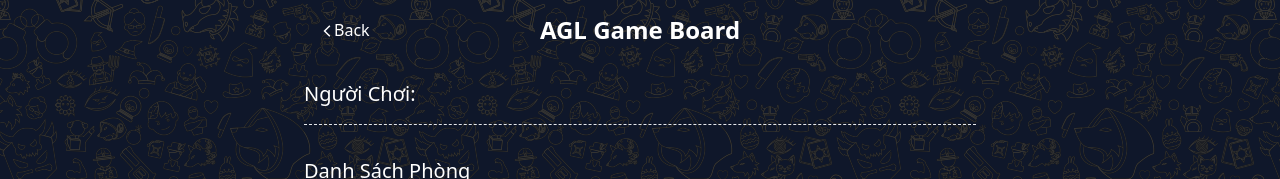
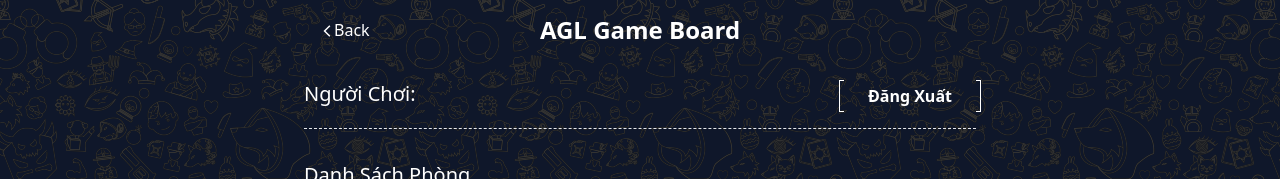
Before and after one commit to thanhquyagl/board-game-app, a Next.js app: page /rooms in a window 1280 px wide. Shown: the top 179 px of the page. Built offline with nearby package versions, Linux system fonts and the light colour scheme; no server answers; the database is empty.

Commit message:
up function logout player

```diff
--- a/components/MessagesList.tsx
+++ b/components/MessagesList.tsx
@@ -53,8 +53,27 @@ const MessagesList: React.FC<Props> = ({ roomId, playerId, players }) => {
   }, [messages]);
 
   return (
-    <div className="text-center">
-      <div className="border border-slate-500 mb-2 h-[300px] bg-slate-950 p-2 text-left overflow-y-auto scrollbar-cumtor">
+    <div className="flex flex-col-reverse">
+
+      <label className="relative peer">
+        <input
+          type="text"
+          className="border bg-transparent w-full py-3 pl-4 pr-11 focus:outline-none"
+          value={newMessage}
+          onChange={(e) => setNewMessage(e.target.value)}
+          onKeyDown={handleSendMessage}
+        />
+        <button
+          className="absolute top-1/2 -translate-y-1/2 right-3"
+          onClick={handleSendMessage}
+        >
+          <SendIcon sx={{ fontSize: "20px" }} />
+        </button>
+      </label>
+
+      <div
+        className="invisible peer-has-[:focus]:visible transition-all border border-slate-500 mb-2 h-[300px] bg-slate-950 p-2 text-left overflow-y-auto scrollbar-cumtor"
+      >
         {messages.length === 0 ? (
           <p>Chưa có tin nhắn...</p>
         ) : (
@@ -69,23 +88,6 @@ const MessagesList: React.FC<Props> = ({ roomId, playerId, players }) => {
         )}
         <div ref={messagesEndRef} />
       </div>
-
-      <div className="relative">
-        <input
-          type="text"
-          className="border bg-transparent w-full py-3 pl-4 pr-11 focus:outline-none"
-          value={newMessage}
-          onChange={(e) => setNewMessage(e.target.value)}
-          onKeyDown={handleSendMessage}
-          autoFocus
-        />
-        <button
-          className="absolute top-1/2 -translate-y-1/2 right-3"
-          onClick={handleSendMessage}
-        >
-          <SendIcon sx={{ fontSize: "20px" }} />
-        </button>
-      </div>
     </div>
   );
 };
--- a/src/pages/rooms.tsx
+++ b/src/pages/rooms.tsx
@@ -1,5 +1,5 @@
 import { useEffect, useState } from "react";
-import { push, get, ref, set, update, onValue } from "firebase/database";
+import { push, get, ref, set, update, onValue, remove } from "firebase/database";
 import { database } from "../../firebase/config";
 import { useRouter } from "next/navigation";
 import ArrowBackIosNewIcon from '@mui/icons-material/ArrowBackIosNew';
@@ -105,6 +105,16 @@ const Rooms = () => {
     });
   };
 
+  const handleLogOut = async () => {
+    try {
+      await remove(ref(database, `players/${idPlayer}`))
+      sessionStorage.removeItem("idPlayerStorage")
+      router.push('/')
+    } catch (error) {
+      console.log(error)
+    }
+  }
+
   return (
     <>
       <div className="bg-transparent absolute top-0 left-0 w-full text-white z-10">
@@ -127,7 +137,18 @@ const Rooms = () => {
         <div className="absolute top-0 left-0 bg-hero-standard w-full h-full bg-filter"></div>
 
         <div className="relative max-w-2xl mx-auto">
-          <p className="text-xl font-medium border-b border-dashed py-4 mb-4">Người Chơi: {namePlayer}</p>
+          <div className="flex  justify-between border-b border-dashed py-4 mb-4">
+            <p className="text-xl font-medium ">Người Chơi: {namePlayer}</p>
+
+            <div className="c-btn__main">
+              <button
+                className="flex-none bg-transparent text-white px-6 py-1 font-semibold hover:text-slate-900"
+                onClick={handleLogOut}
+              >
+                <span className="relative">Đăng Xuất</span>
+              </button>
+            </div>
+          </div>
           <h2 className="text-xl font-medium border-b border-dashed py-4 mb-4">Danh Sách Phòng</h2>
 
           <div className="grid grid-cols-1 gap-4">
```
